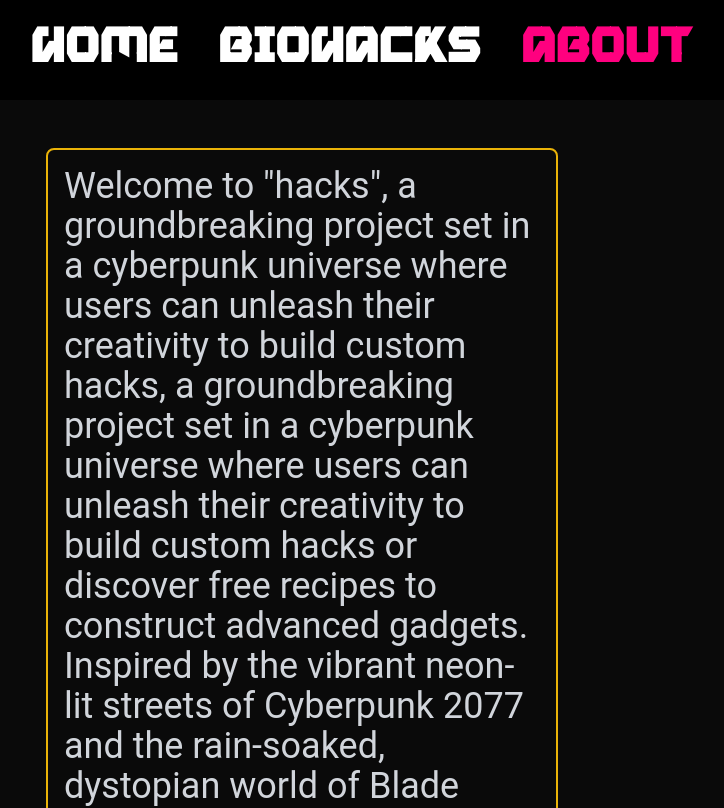
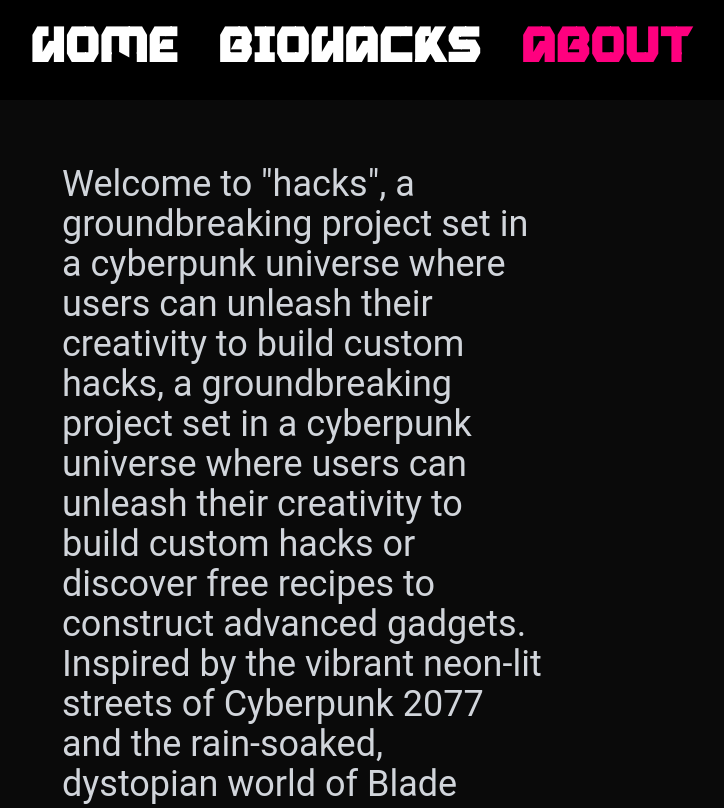
Before and after one commit to guitar6029/cyberpunk-recipe, a Next.js app: page /about in a window 1280 px wide. Shown: the top 808 px of the page, without its empty margins (2-726 px from the left). Built offline with nearby package versions, Linux system fonts and the light colour scheme.

Commit message:
added slide animation

```diff
--- a/app/about/page.tsx
+++ b/app/about/page.tsx
@@ -3,8 +3,8 @@
   return (
     <div className="min-h-screen flex flex-col p-4">
       <TemplateCorners showCorners={false}>
-        <div className="relative flex flex-col gap-4 p-4">
-          <p className="sm:text-xl sm:w-[100vw] lg:w-[40vw] leading-relaxed lg:text-4xl text-gray-300  p-4 rounded-lg border-yellow-500 border-2">
+        <div className="relative flex flex-col gap-4 p-4 animate-slide-in-left">
+          <p className="sm:text-xl sm:w-[100vw] lg:w-[40vw] leading-relaxed lg:text-4xl text-gray-300  p-4 rounded-lg ">
             Welcome to &quot;hacks&quot;, a groundbreaking project set in a
             cyberpunk universe where users can unleash their creativity to build
             custom hacks, a groundbreaking project set in a cyberpunk universe
```
